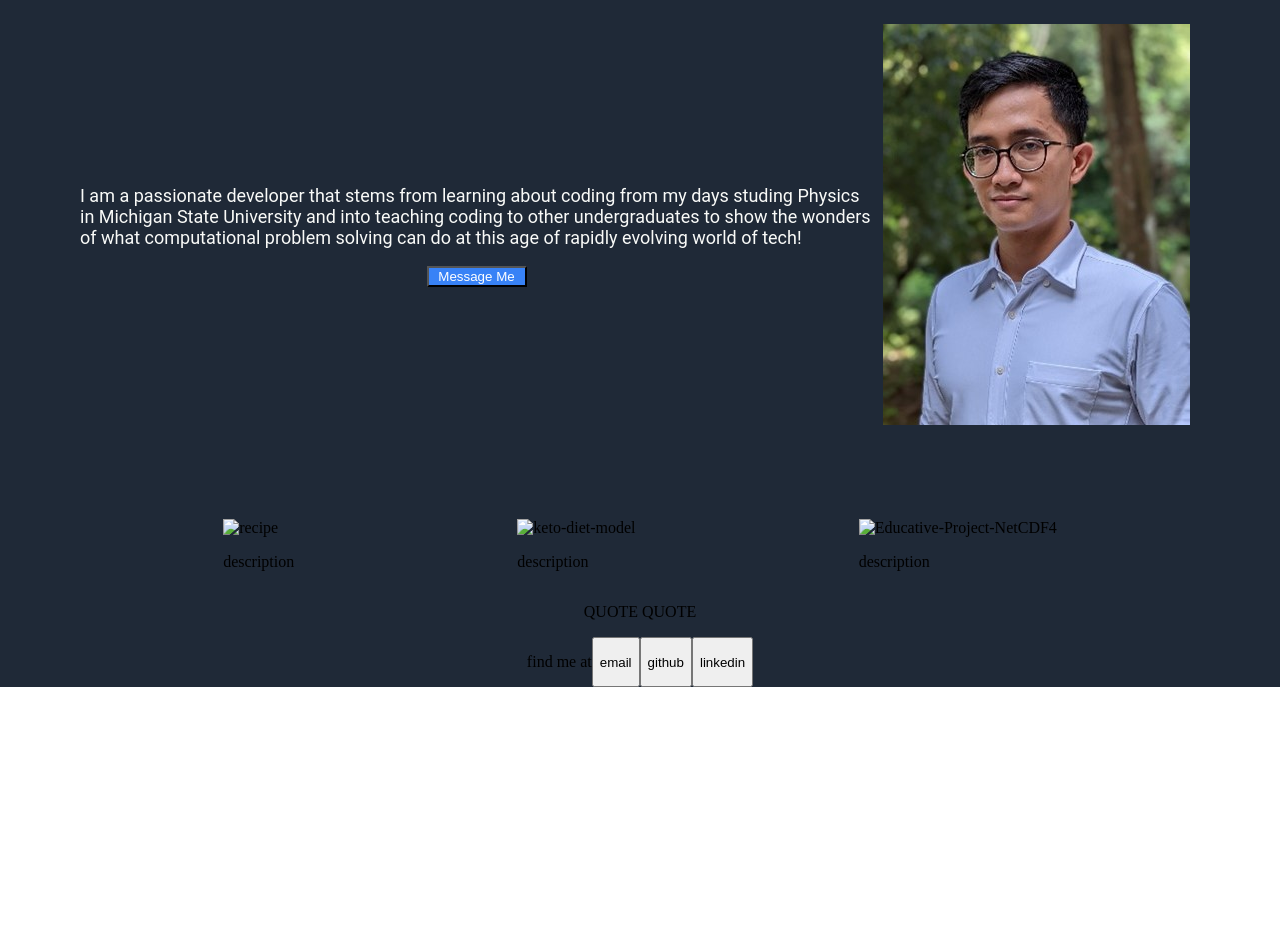
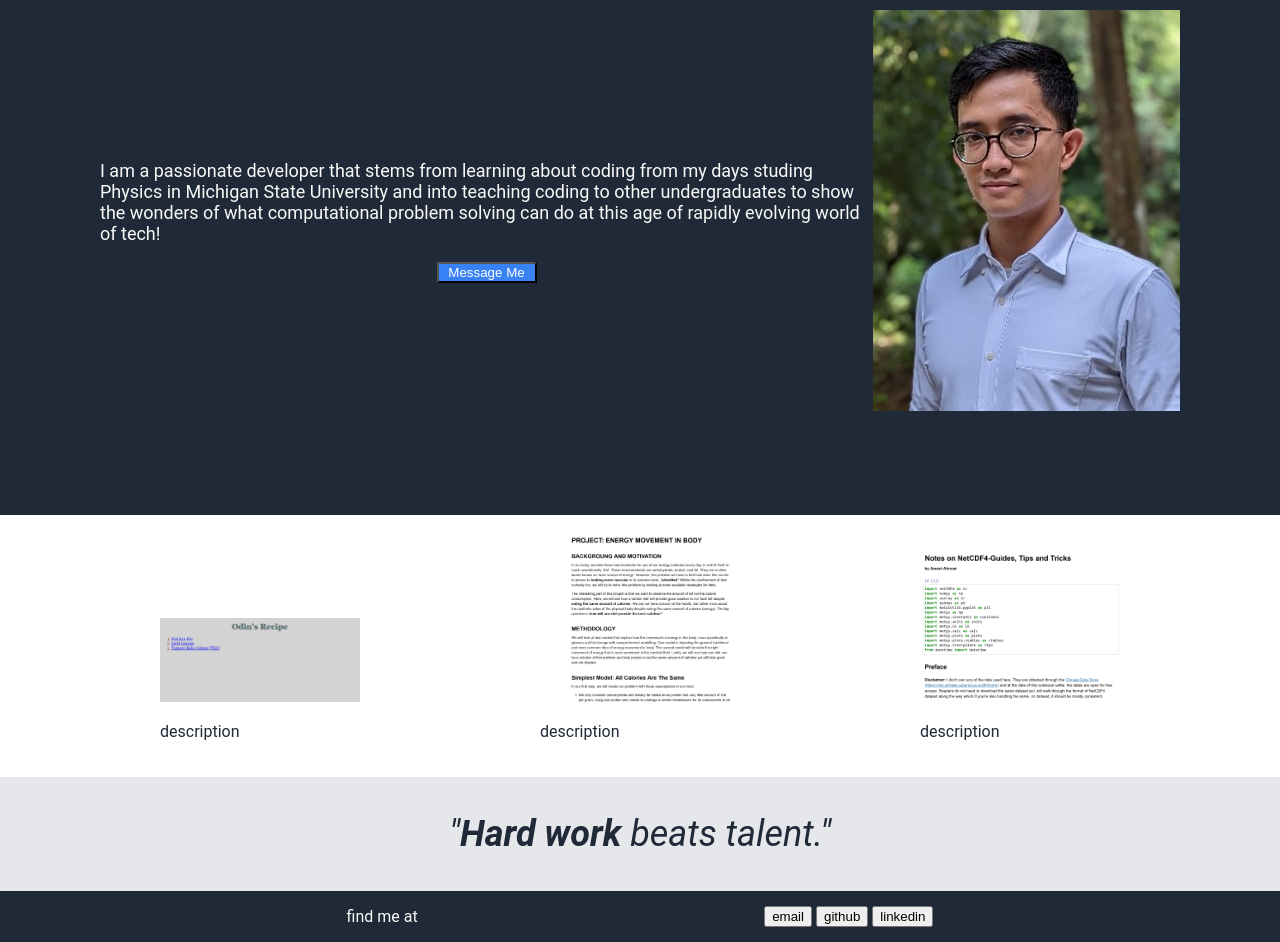
Before and after one commit to amaniahnuar/LandingPage, a plain HTML site: page index.html in a window 1280 px wide. Shown: the part 187-1129 px from the top of the page. Before the commit the page ends 874 px from the top, so only its background shows below. Drawn offline with Linux system fonts and the light colour scheme.

Commit message:
Done base editing CSS
Edited CSS draft for everything as a start, need to polish more

```diff
--- a/css/styles.css
+++ b/css/styles.css
@@ -16,6 +16,7 @@ body {
 h1 {
     font-family: 'Roboto', sans-serif;
     font-size: 48px;
+    margin: 20px;
 }
 
 .menu {
@@ -43,7 +44,6 @@ h1 {
 .body {
     display: flex;
     flex-direction: column;
-    background-color: #1F2937;
 }
 
 .main-head {
@@ -52,7 +52,9 @@ h1 {
     justify-content:space-evenly;
     color: #f9faf8;
     font-family: 'Roboto', sans-serif;
-    margin: 80px;
+    background-color: #1F2937;
+    padding: 100px;
+    font-family: 'Roboto', sans-serif;
 }
 
 .description {
@@ -63,8 +65,9 @@ h1 {
     font-size: 18px;
 }
 
-.main-head .description-photo {
-    margin: 10px;
+.main-head.description-photo {
+    padding: 10px;
+    height: 400px;
 }
 
 .description button {
@@ -77,16 +80,40 @@ h1 {
     display: flex;
     flex-direction: row;
     justify-content: space-evenly;
+    font-family: 'Roboto', sans-serif;
+    align-items: baseline;
+}
+
+.project {
+    margin: 20px;
+    color: #1F2937;
+}
+
+.project img {
+    width: 200px;
+}
+
+.quotes {
+    display: flex;
+    flex-direction: row;
+    justify-content: center;
+    font-family: 'Roboto', sans-serif;
+    background-color: #E5E7EB;
 }
 
 .quote {
-    display: flex;
-    flex-direction: row;
-    justify-content: center;
+    color: white;
+    font-size: 36px;
+    color: #1F2937;
+    font-style: italic;
 }
 
 .footer {
     display: flex;
     flex-direction: row;
-    justify-content: center;
+    justify-content:space-evenly;
+    font-family: 'Roboto', sans-serif;
+    align-items: center;
+    background-color: #1F2937;
+    color: #f9faf8;
 }
--- a/index.html
+++ b/index.html
@@ -45,36 +45,38 @@
         </div>
         <div class="projects">
             <div class="project">
-                <img src="" alt="recipe">
+                <img src="./assets/recipe-photo.png" alt="recipe">
                 <p>
                     description
                 </p>
             </div>
             <div class="project">
-                <img src="" alt="keto-diet-model">
+                <img src="./assets/keto-photo.png" alt="keto-diet-model">
                 <p>
                     description
                 </p>
             </div>
             <div class="project">
-                <img src="" alt="Educative-Project-NetCDF4">
+                <img src="./assets/netcdf4-photo.png" alt="Educative-Project-NetCDF4">
                 <p>
                     description
                 </p>
             </div>
         </div>
-        <div class="quote">
-            <p class="quotes">
-                QUOTE QUOTE
+        <div class="quotes">
+            <p class="quote">
+                "<strong>Hard work</strong> beats talent."
             </p>
         </div>
         <div class="footer">
             <p class="footer">
                 find me at
             </p>
-            <button class="email">email</button>
-            <button class="github">github</button>
-            <button class="linkedin">linkedin</button>
+            <div class="footer-menu">
+                <button class="email">email</button>
+                <button class="github">github</button>
+                <button class="linkedin">linkedin</button>
+            </div>
         </div>
     </div>
 </body>
```
Also changed, not shown: assets/keto-photo.png (added), assets/netcdf4-photo.png (added), assets/recipe-photo.png (added).
